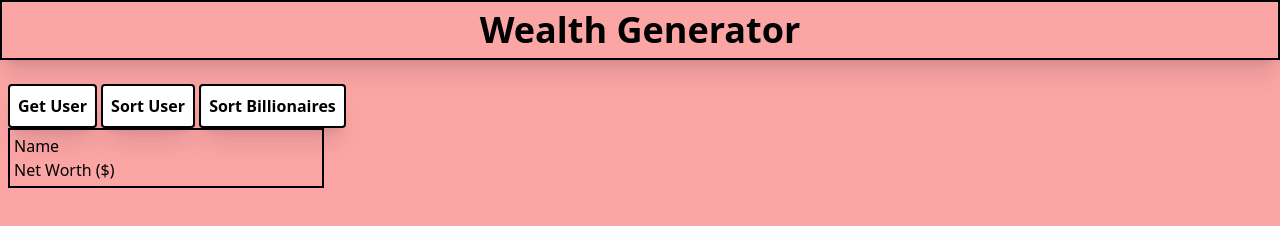
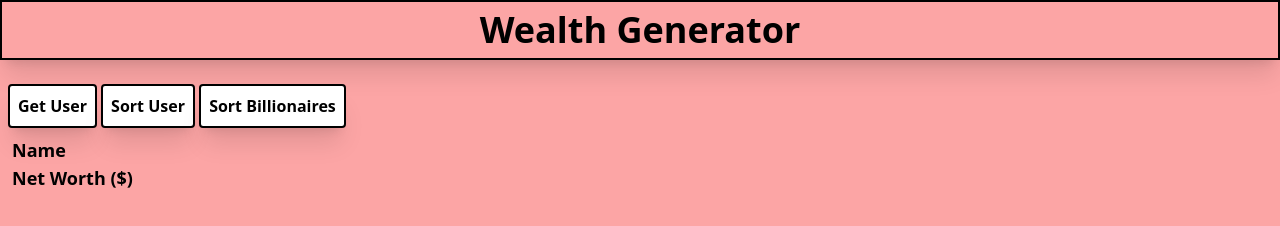
Before and after one commit to SauelAlmonte/wealth-generator, a website: page components/navbar/index.html in a window 1280 px wide. Drawn offline with Linux system fonts and the light colour scheme.

```diff
--- a/components/navbar/index.html
+++ b/components/navbar/index.html
@@ -43,7 +43,7 @@
 
     </button>
     <div
-            class="border-2 border-black h-1/2 w-1/2 p-1"
+            class=" h-1/2 w-1/2 p-1 pt-2 pb-2 text-lg font-bold"
     >
         <div
                 class=""
```
Also changed, not shown: dist/styles.css.
